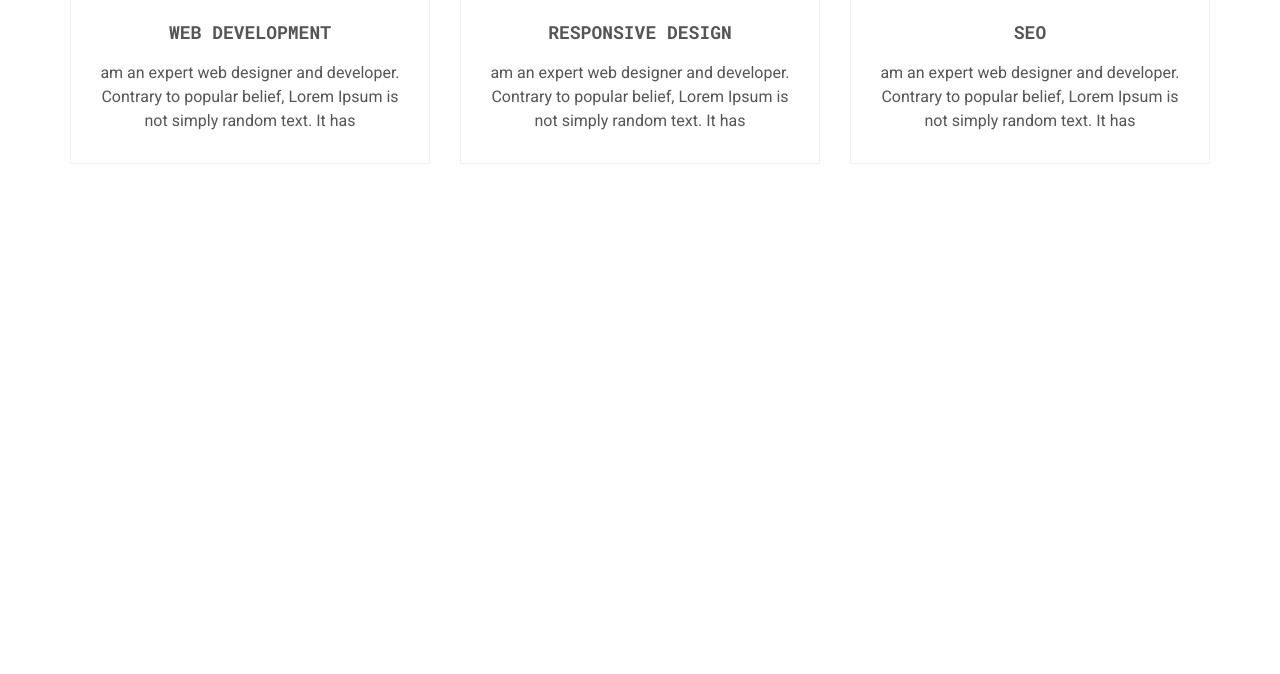
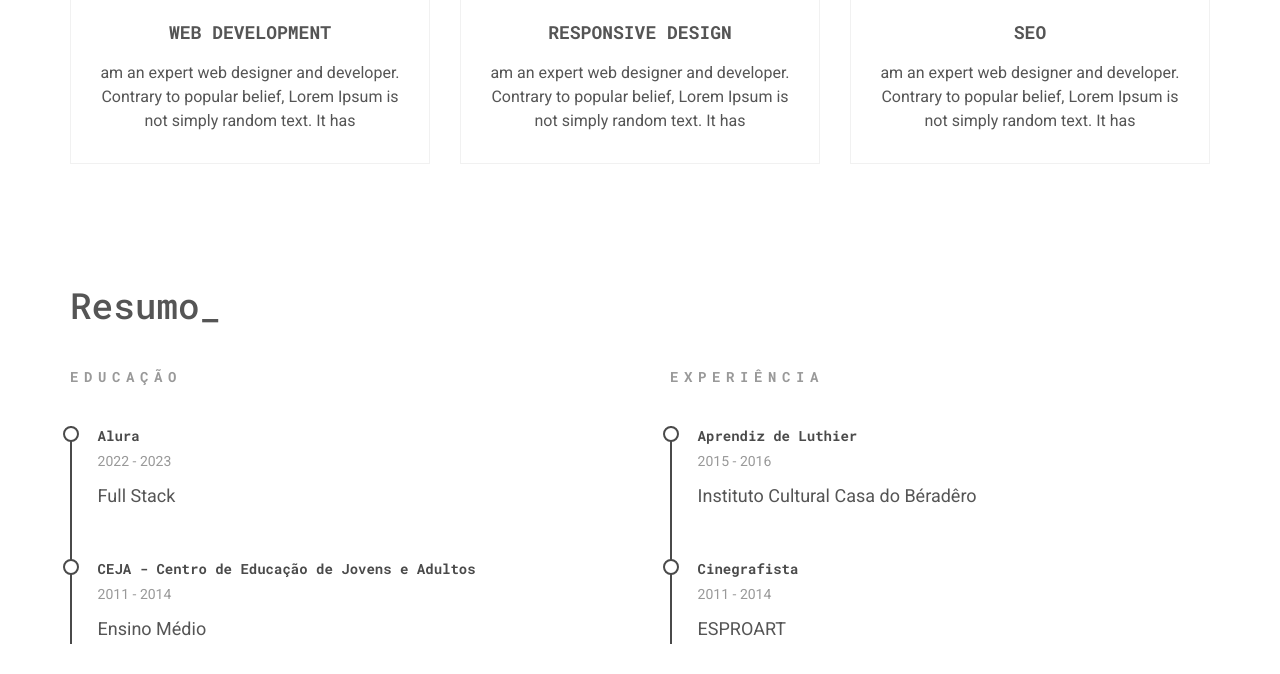
Before and after one commit to dgleyramos1/dgleyramos.dev, a plain HTML site: page index.html in a window 1280 px wide. Shown: the part 1171-1845 px from the top of the page. Drawn offline with nearby package versions, Linux system fonts and the light colour scheme; a script that the page names is missing.

Commit message:
Section resume criada e estilizada

```diff
--- /dev/null
+++ b/assets/css/sections/resume.css
@@ -0,0 +1,46 @@
+/*=============== Resume ===============*/
+.resume__container{
+  grid-template-columns: repeat(2, 1fr);
+  column-gap: 3.75rem;
+}
+
+.resume__title {
+  color: var(--text-color-alt);
+  letter-spacing: .4em;
+  margin-bottom: 2.8em;
+}
+
+.resume__item {
+  border-left: 2px solid var(--primary-color);
+  padding-left: 1.6rem;
+  position: relative;
+}
+
+.resume__item:not(:last-child){
+  padding-bottom: 3rem;
+}
+
+.resume__item::before{
+  content: '';
+  width: 12px;
+  height: 12px;
+  border-radius: 50%;
+  border: 2px solid var(--primary-color);
+  position: absolute;
+  left: -.56rem;
+  background-color: var(--bg-color);
+}
+
+.resume__subtitle{
+  color: var(--primary-color);
+  margin-bottom: .36em;
+}
+
+.resume__date{
+  color: var(--text-color-alt);
+  margin-bottom: 0.7em;
+}
+
+.resume__description{
+  text-align: justify;
+}
--- a/assets/css/style.css
+++ b/assets/css/style.css
@@ -128,8 +128,6 @@ input {
 /* Scroll Header */
 
 
-/*=============== Resume ===============*/
-
 /*=============== Skills ===============*/
 
 /*=============== Projects ===============*/
--- a/index.html
+++ b/index.html
@@ -22,6 +22,7 @@
     <link rel="stylesheet" href="./assets/css/sections/home.css">
     <link rel="stylesheet" href="./assets/css/sections/hello.css">
     <link rel="stylesheet" href="./assets/css/sections/services.css">
+    <link rel="stylesheet" href="./assets/css/sections/resume.css">
     <link rel="stylesheet" href="assets/css/skins/color-1.css" />
     <link rel="stylesheet" href="./assets/css/buttons.css">
     <link rel="stylesheet" href="./assets/css/active-links.css">
@@ -217,7 +218,69 @@
       </section>
 
       <!--=============== Resume ===============-->
-      <section class="section container" id="resume"></section>
+      <section class="section container" id="resume">
+        <h2 class="section__title">Resumo_</h2>
+
+        <div class="resume__container grid">
+          <div class="resume__data">
+            <h3 class="resume__title text-sm">EDUCAÇÃO</h3>
+
+            <div class="resume__item">
+              <h3 class="resume__subtitle text-sm">
+                Alura
+              </h3>
+              <p class="resume__date text-sm">
+                2022 - 2023
+              </p>
+              <p class="resume__description text-lg">
+                Full Stack
+              </p>
+            </div>
+
+            <div class="resume__item">
+              <h3 class="resume__subtitle text-sm">
+                CEJA - Centro de Educação de Jovens e Adultos
+              </h3>
+              <p class="resume__date text-sm">
+                2011 - 2014
+              </p>
+              <p class="resume__description text-lg">
+                Ensino Médio
+              </p>
+            </div>
+
+          </div>
+
+          <div class="resume__data">
+            <h3 class="resume__title text-sm">EXPERIÊNCIA</h3>
+
+            <div class="resume__item">
+              <h3 class="resume__subtitle text-sm">
+                Aprendiz de Luthier
+              </h3>
+              <p class="resume__date text-sm">
+                2015 - 2016
+              </p>
+              <p class="resume__description text-lg">
+                Instituto Cultural Casa do Béradêro
+              </p>
+            </div>
+
+            <div class="resume__item">
+              <h3 class="resume__subtitle text-sm">
+                Cinegrafista
+              </h3>
+              <p class="resume__date text-sm">
+                2011 - 2014
+              </p>
+              <p class="resume__description text-lg">
+                ESPROART
+              </p>
+            </div>
+
+          </div>
+        </div>
+      </section>
 
       <!--=============== Skills ===============-->
       <section class="section container"></section>
```
